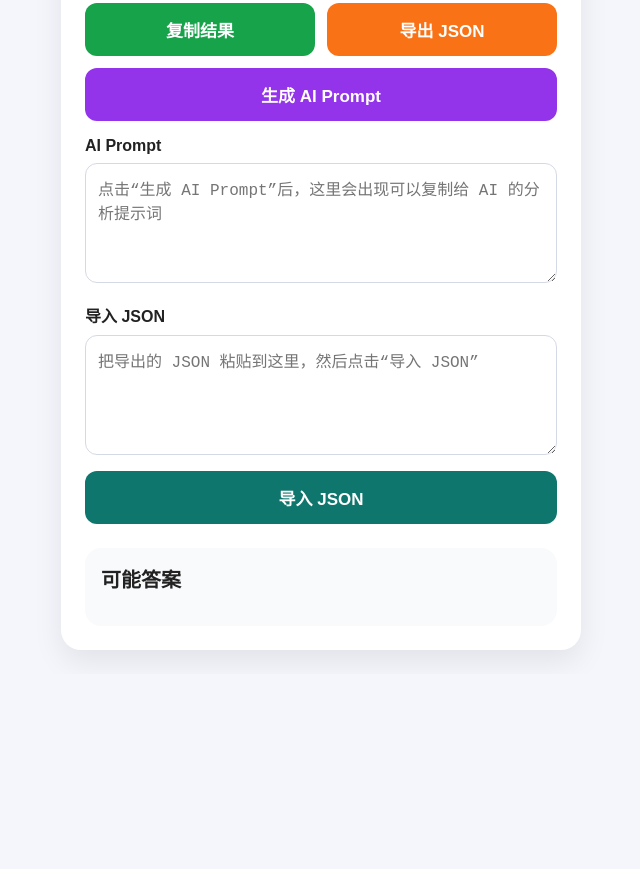
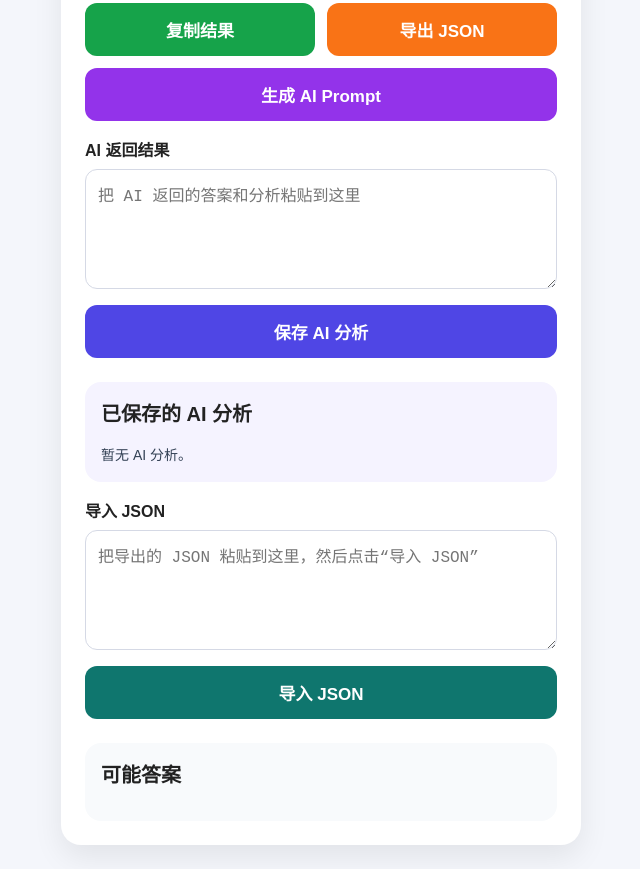
Before and after one commit to kieranji/floating-guess-assistant, a plain HTML site: page web-demo/index.html in a window 1280 px wide. Shown: the part 1192-2061 px from the top of the page, without its empty margins (319-959 px from the left). Before the commit the page ends 1866 px from the top, so only its background shows below. Drawn offline with Linux system fonts and the light colour scheme.

Commit message:
Add AI response save area

```diff
--- a/web-demo/app.js
+++ b/web-demo/app.js
@@ -18,6 +18,9 @@ const resultList = document.getElementById("resultList");
 const exportBtn = document.getElementById("exportBtn");
 const promptBtn = document.getElementById("promptBtn");
 const aiPromptInput = document.getElementById("aiPrompt");
+const aiResponseInput = document.getElementById("aiResponse");
+const saveAiResponseBtn = document.getElementById("saveAiResponseBtn");
+const savedAiResponseBox = document.getElementById("savedAiResponse");
 const importJsonInput = document.getElementById("importJson");
 
 let wordBank = [];
@@ -305,6 +308,8 @@ function clearInputs() {
   customWordsInput.value = "";
   importJsonInput.value = "";
   aiPromptInput.value = "";
+  aiResponseInput.value = "";
+  savedAiResponseBox.innerText = "暂无 AI 分析。";
   resultList.innerHTML = "";
 }
 
@@ -413,6 +418,18 @@ ${customWordsText}
     });
 }
 
+function saveAiResponse() {
+  const response = aiResponseInput.value.trim();
+
+  if (!response) {
+    alert("请先粘贴 AI 返回结果。");
+    return;
+  }
+
+  savedAiResponseBox.innerText = response;
+  alert("AI 分析已保存到页面。");
+}
+
 function importCurrentData() {
   const text = importJsonInput.value.trim();
 
@@ -463,6 +480,7 @@ analyzeBtn.addEventListener("click", analyzeClues);
 copyBtn.addEventListener("click", copyResults);
 exportBtn.addEventListener("click", exportCurrentData);
 promptBtn.addEventListener("click", generateAiPrompt);
+saveAiResponseBtn.addEventListener("click", saveAiResponse);
 importBtn.addEventListener("click", importCurrentData);
 
 loadWordBank();
--- a/web-demo/index.html
+++ b/web-demo/index.html
@@ -93,11 +93,20 @@
 
       <button id="promptBtn" type="button" class="prompt-button">生成 AI Prompt</button>
 
-      <label for="aiPrompt">AI Prompt</label>
+      <label for="aiResponse">AI 返回结果</label>
       <textarea
-        id="aiPrompt"
-        placeholder="点击“生成 AI Prompt”后，这里会出现可以复制给 AI 的分析提示词"
+        id="aiResponse"
+        placeholder="把 AI 返回的答案和分析粘贴到这里"
       ></textarea>
+
+      <button id="saveAiResponseBtn" type="button" class="save-ai-button">
+        保存 AI 分析
+      </button>
+
+      <section class="ai-response-box">
+        <h2>已保存的 AI 分析</h2>
+        <div id="savedAiResponse">暂无 AI 分析。</div>
+      </section>
 
       <label for="importJson">导入 JSON</label>
       <textarea
--- a/web-demo/style.css
+++ b/web-demo/style.css
@@ -193,3 +193,28 @@ li {
   margin-top: 12px;
   background: #9333ea;
 }
+
+.save-ai-button {
+  width: 100%;
+  margin-top: 12px;
+  background: #4f46e5;
+}
+
+.ai-response-box {
+  margin-top: 24px;
+  padding: 16px;
+  background: #f5f3ff;
+  border-radius: 16px;
+}
+
+.ai-response-box h2 {
+  margin-top: 0;
+  font-size: 20px;
+}
+
+#savedAiResponse {
+  white-space: pre-wrap;
+  color: #334155;
+  font-size: 14px;
+  line-height: 1.6;
+}
```
